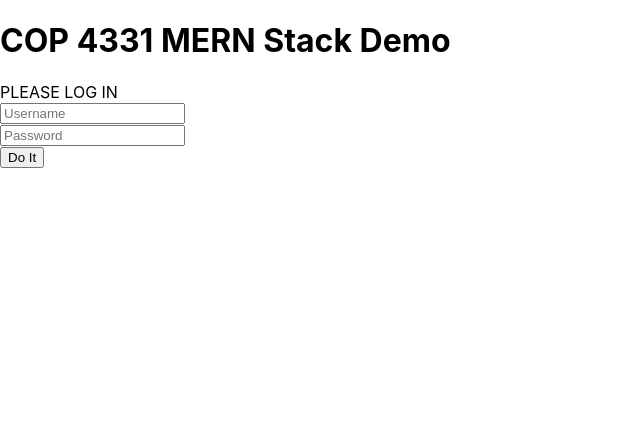
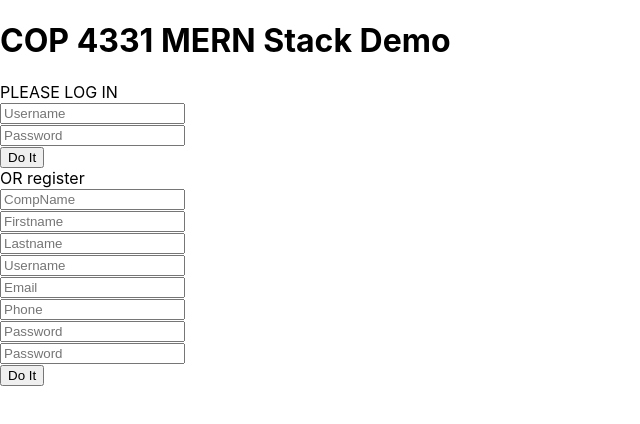
Before and after one commit to benigmatic/cop-4331-16, a React (Create React App) app in the folder frontend/: page / in a window 1280 px wide. Shown: the top 424 px of the page, without its empty margins (0-640 px from the left). Built offline with nearby package versions, Linux system fonts and the light colour scheme.

Commit message:
API Register

```diff
--- /dev/null
+++ b/frontend/src/components/Register.js
@@ -0,0 +1,94 @@
+import React, { useState } from 'react';
+import axios from 'axios';
+function Register()
+{
+    // autoincrementation in DB
+
+
+    var bp = require('./Path.js');
+    var storage = require('../tokenStorage.js');
+
+    var companyName;
+    var firstName;
+    var lastName;
+    var loginName;
+    var email;
+    var passwordRegister;
+    var passwordCheck;
+    var phone;
+
+
+    const [message,setMessage] = useState('');
+
+
+    const doRegister = async event =>
+    {
+        event.preventDefault();
+
+      // Password check
+      if(passwordRegister.value===passwordCheck.value){
+        //setMessage("Passwords don't match");
+
+       var obj = {FirstName:firstName.value,LastName:lastName.value,Email:email.value,Login:loginName.value, Password:passwordRegister.value, Phone: phone.value, CompanyName: companyName.value};
+      alert(obj);
+       var js = JSON.stringify(obj);
+       alert(js);
+        var config =
+        {
+            method: 'post',
+            url: bp.buildPath('api/register'),
+            headers:
+            {
+                'Content-Type': 'application/json'
+            },
+            data: js
+        };
+
+        axios(config)
+            .then(function (response)
+        {
+            var res = response.data;
+            var retTok = res.jwtToken;
+
+            if( res.error.length > 0 )
+            {
+                setMessage( "API Error:" + res.error );
+            }
+            else
+            {
+
+                setMessage('User was added');
+
+            }
+        })
+        .catch(function (error)
+        {
+            console.log(error);
+        });
+    } else {
+        setMessage("Passwords (" +passwordRegister.value +" "+ passwordCheck.value+")don't match");
+    }
+
+    }
+
+    return(
+      <div id="loginDiv">
+        <span id="inner-title">OR register</span><br />
+        <input type="text" id="companyName" placeholder="CompName" ref={(c) => companyName = c}  /><br />
+        <input type="text" id="firstName" placeholder="Firstname" ref={(c) => firstName = c}  /><br />
+        <input type="text" id="lastName" placeholder="Lastname" ref={(c) => lastName = c}  /><br />
+        <input type="text" id="loginName" placeholder="Username" ref={(c) => loginName = c}  /><br />
+        <input type="text" id="email" placeholder="Email" ref={(c) => email = c}  /><br />
+        <input type="text" id="phone" placeholder="Phone" ref={(c) => phone = c}  /><br />
+        <input type="password" id="passwordRegister" placeholder="Password" ref={(c) => passwordRegister = c} /><br />
+        <input type="password" id="passwordCheck" placeholder="Password" ref={(c) => passwordCheck = c} /><br />
+        <input type="submit" id="loginButton" class="buttons" value = "Do It"
+          onClick={doRegister} />
+        <span id="loginResult">{message}</span>
+     </div>
+    );
+};
+
+// Autoincrement for MongoDB
+
+export default Register;
--- a/frontend/src/pages/LoginPage.js
+++ b/frontend/src/pages/LoginPage.js
@@ -2,6 +2,7 @@ import React from 'react';
 
 import PageTitle from '../components/PageTitle';
 import Login from '../components/Login';
+import Register from '../components/Register';
 
 const LoginPage = () =>
 {
@@ -10,6 +11,7 @@ const LoginPage = () =>
       <div>
         <PageTitle />
         <Login />
+        <Register />
       </div>
     );
 };
```
Also changed, not shown: 1 other file (tests, documents, lock files or other folders).
